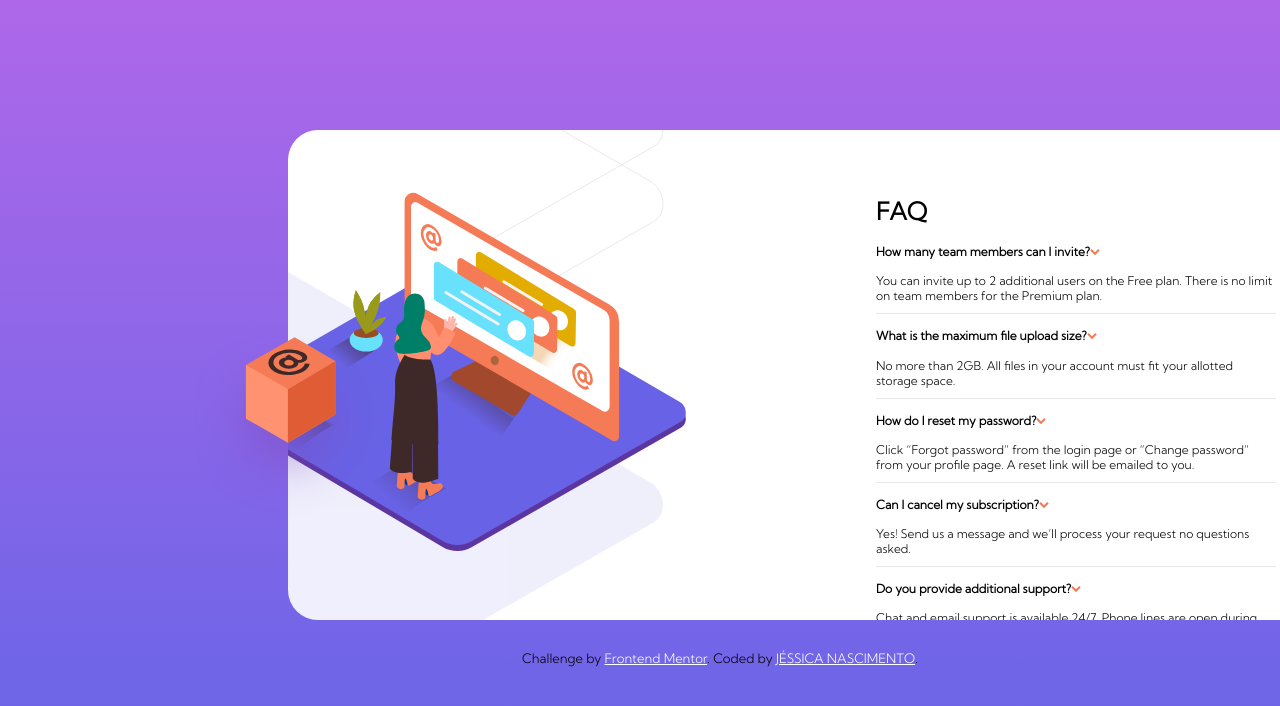
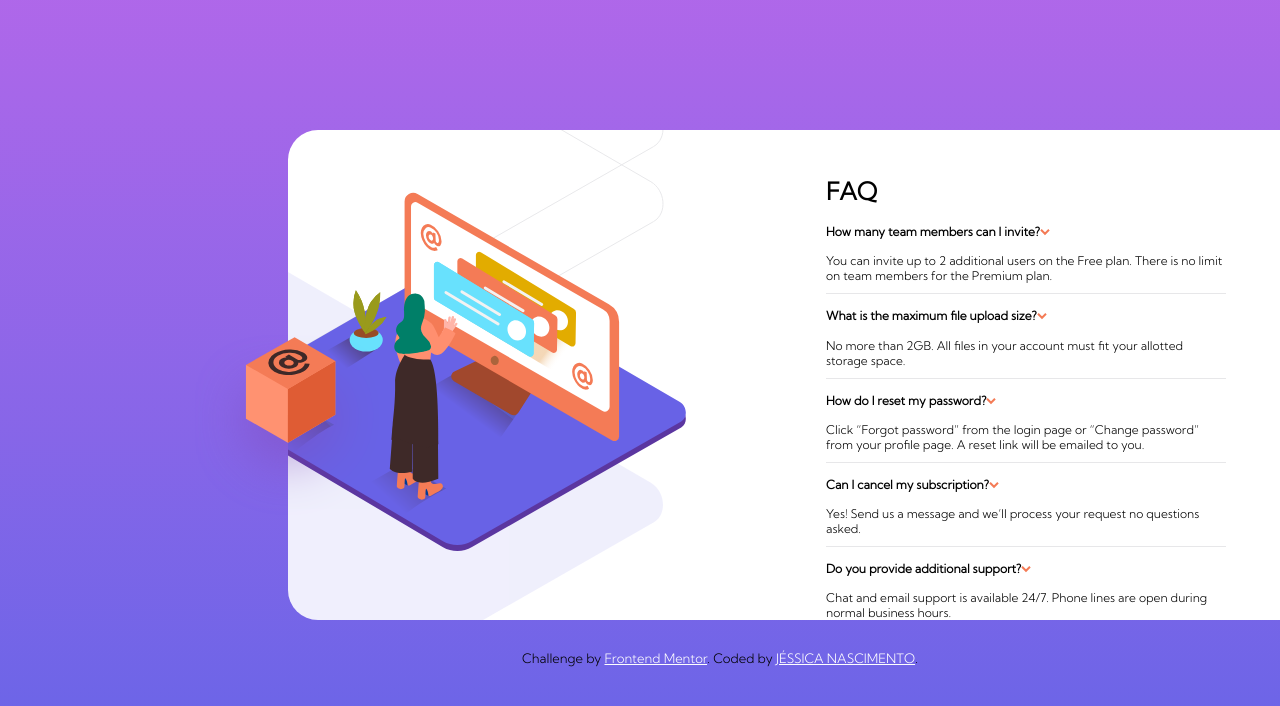
Before and after one commit to jessicacfsb/faq-accordion-card-main, a plain HTML site: page index.html in a window 1280 px wide. Shown: the top 706 px of the page. Drawn offline with Linux system fonts and the light colour scheme.

Commit message:
layout finalizado

```diff
--- a/style.css
+++ b/style.css
@@ -39,8 +39,9 @@ body{
 	display: inline-block;
 	min-width: 400px;
 	padding: 50px;
+	padding-top: 30px;
 	margin: 0px;
-	transform: translate(-1000px);
+	transform: translate(-1050px);
 }
 
 .menu{
```
